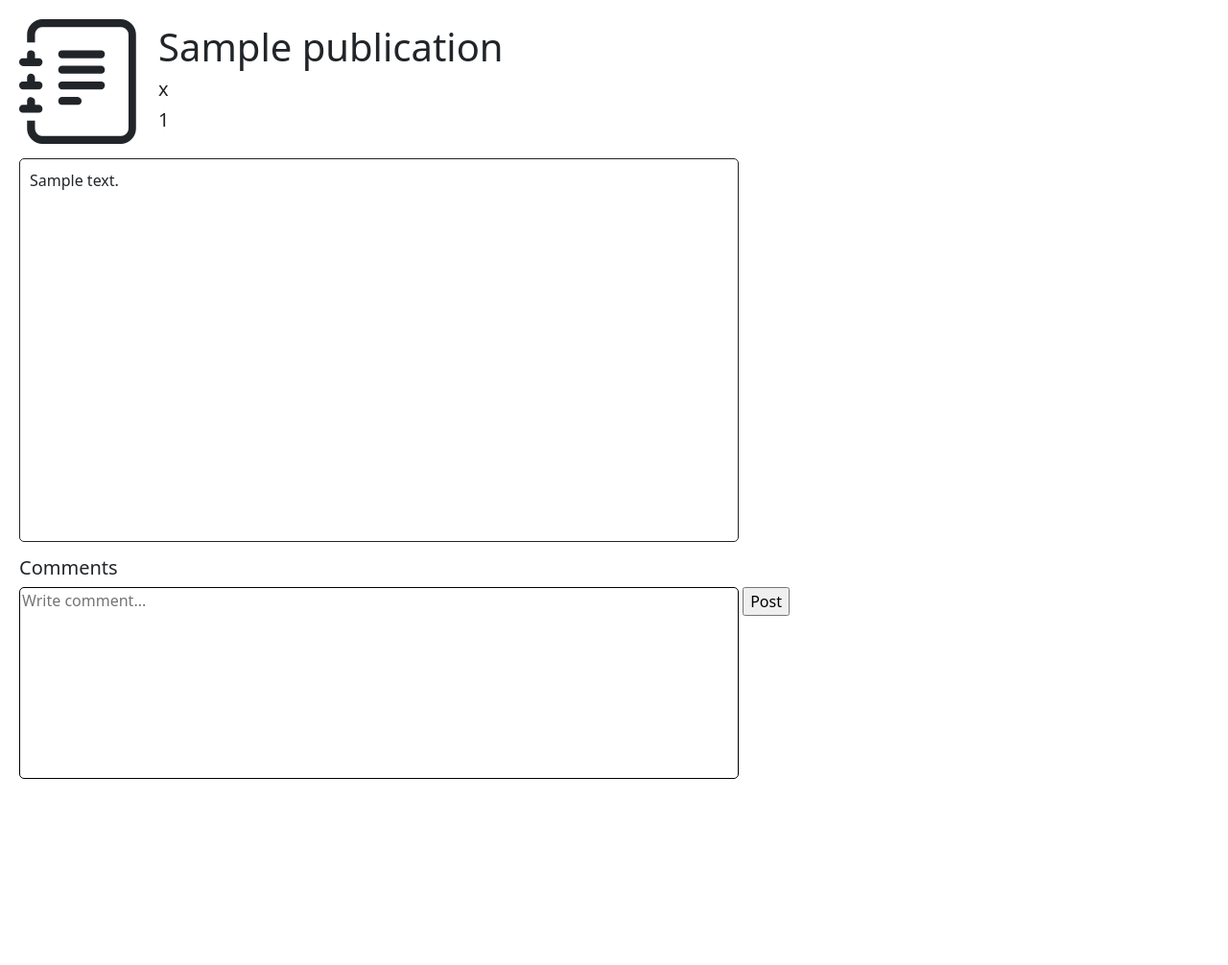
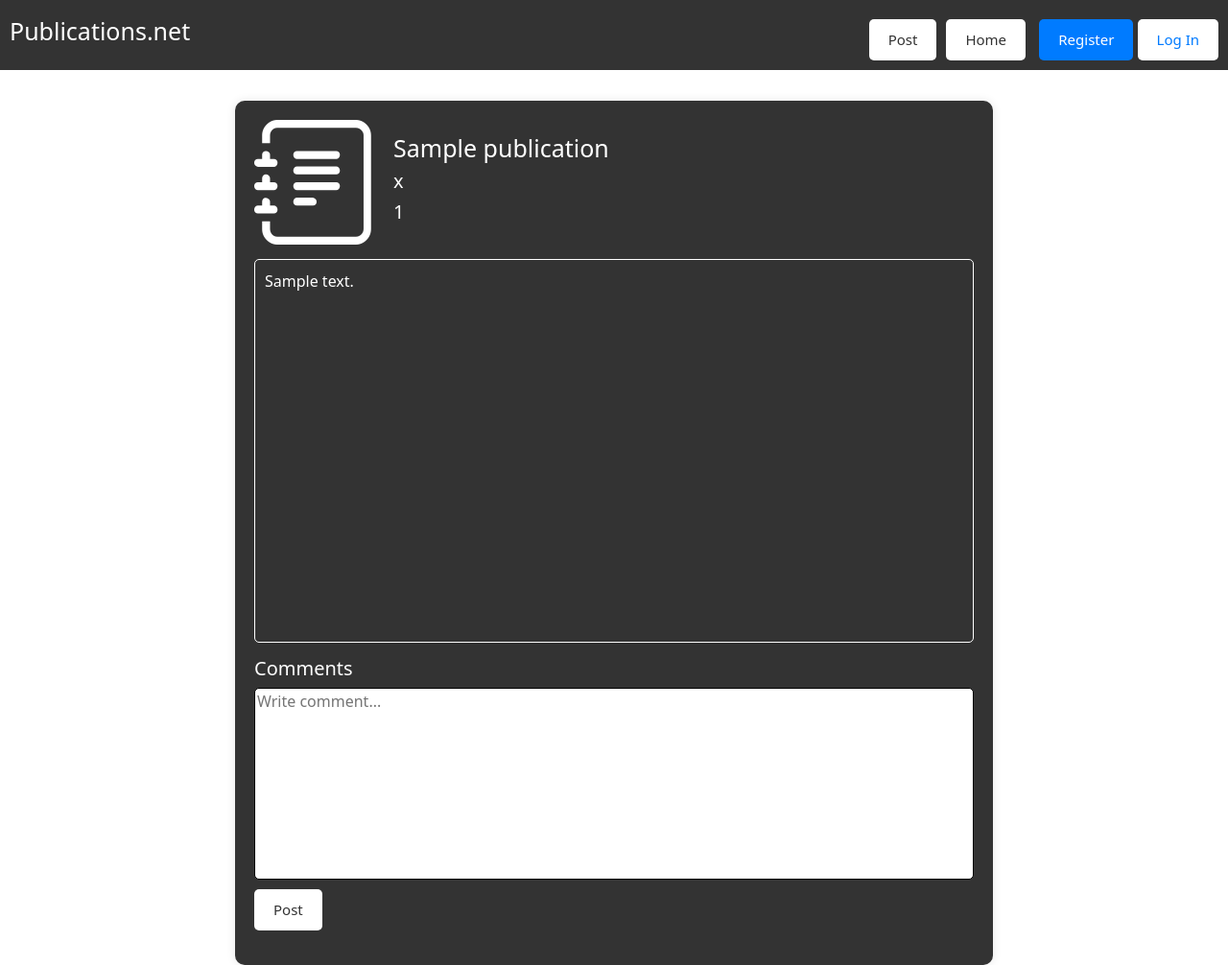
Before and after one commit to Michaella24/Assignment02_eCommerce, a PHP site: page /Publication/index/1 in a window 1280 px wide. Shown: the whole page at 96% size. Before the commit the page ends 812 px from the top, so only its background shows below. Run offline with PHP 8.4, Linux system fonts and the light colour scheme; the visitor is signed in with stand-in values (Sample User, id 1); tables that the repository leaves empty hold one stand-in row (values such as "Sample post").

Commit message:
Morning push

```diff
--- a/app/views/Publication/index.php
+++ b/app/views/Publication/index.php
@@ -7,11 +7,19 @@
 
         <style>
             #wrapper{
-                padding: 20px;
+                padding-top: 20px;
+                display: flex;
+                flex-direction: column;
+                align-items: center;
+                justify-content: center;
             }
             #leading{
                 display: flex;
                 align-items: center;
+            }
+            h1{
+                font-weight: 200;
+                font-size: 25;
             }
 
             #content{
@@ -22,6 +30,87 @@
                 height: 400px;
             }
 
+            .register {
+                margin-top: 10px;
+                display: inline-block;
+                padding: 10px 20px;
+                background-color: #007bff;
+                font-size: 15;
+                font-weight: 300;
+                color: #fff;
+                text-decoration: none;
+                border: none;
+                border-radius: 5px;
+            }
+
+            .login {
+                margin-top: 10px;
+                display: inline-block;
+                padding: 10px 20px;
+                background-color: #fff;
+                font-size: 15;
+                font-weight: 300;
+                color: #007bff;
+                text-decoration: none;
+                border: none;
+                border-radius: 5px;
+            }
+
+            .create{
+                margin-top: 10px;
+                display: inline-block;
+                padding: 10px 20px;
+                background-color: #fff;
+                font-size: 15;
+                font-weight: 300;
+                color: #333;
+                text-decoration: none;
+                border: none;
+                border-radius: 5px;
+            }
+
+            #topBar{
+                background-color: #333;
+                color: #fff;
+                padding: 10px; /* Add padding for spacing */
+                display: flex; /* Use flexbox for layout */
+                justify-content: space-between; /* Align items to the start and end of the container */
+                align-items: center; /* Center items vertically */
+                position: fixed; /* Position the top bar fixed */
+                top: 0; /* Align the top bar to the top of the viewport */
+                width: 100%;/* Align items to the start and end of the container */
+
+            }
+
+
+            .create{
+                margin-right: 10px;
+            }
+
+            #publication{
+                color: #fff;
+                background-color: #333;
+                border-radius: 10px;
+                box-shadow: 0px 0px 10px rgba(0, 0, 0, 0.1); /* Add drop shadow */
+                padding: 20px;
+                width: auto;
+                margin-top: 85px;
+            }
+
+            .post_button{
+                margin-top: 10px;
+                margin-top: 10px;
+                display: inline-block;
+                padding: 10px 20px;
+                background-color: #fff;
+                font-size: 15;
+                font-weight: 300;
+                color: #333;
+                text-decoration: none;
+                border: none;
+                border-radius: 5px;
+            }
+
         </style>
 
     </head>
@@ -30,7 +119,29 @@
 
         <div id = 'wrapper'>
 
-            <div id = 'leading' style ="margin-bottom: 15px">
+            <div id = 'topBar'>
+
+                <h1>Publications.net</h1>
+                <nav>
+                    <div class = 'specialButtons'>
+                    <?php
+
+                if(isset($_SESSION['user_id'])) {
+                    echo '<a href="/Publication/create" class="create">Post</a>';
+                    echo '<a href="/Publication/home" class="create">Home</a>';
+                }
+                ?>
+
+                        <a href="/User/register" class="register">Register</a>
+                        <a href="/User/login" class="login">Log In</a>
+                    </div>
+
+                </nav>
+
+            </div>
+
+            <div id = 'publication'>
+            <div id = 'leading' style ="margin-bottom: 15px;">
 
                 <i class="bi bi-journal-text" style="font-size: 130px;"></i>
 
@@ -52,10 +163,20 @@
                     <div id = 'comments'>
                     <h5>Comments</h5>
                     <textarea id="content" name="comment" placeholder="Write comment..." style="width:750px; height: 200px; vertical-align: top; line-height: normal; resize: none;"></textarea>
-                <input type="submit" name='action' value='Post'>
+                    <br>
+                    <?php
+                        if(isset($_SESSION['user_id'])) {
+                        echo '<input type="submit" name="action" value="Post" class="post_button">';
+                        }
+                    ?>
+
                     </div>
 
                 </form>
+
+            </div>
+
+
 
 
         </div>
```
Also changed, not shown: app/views/Publication/home.php (+13 -10 lines), README.md. Lines whose indentation alone changed are shown as unchanged.
